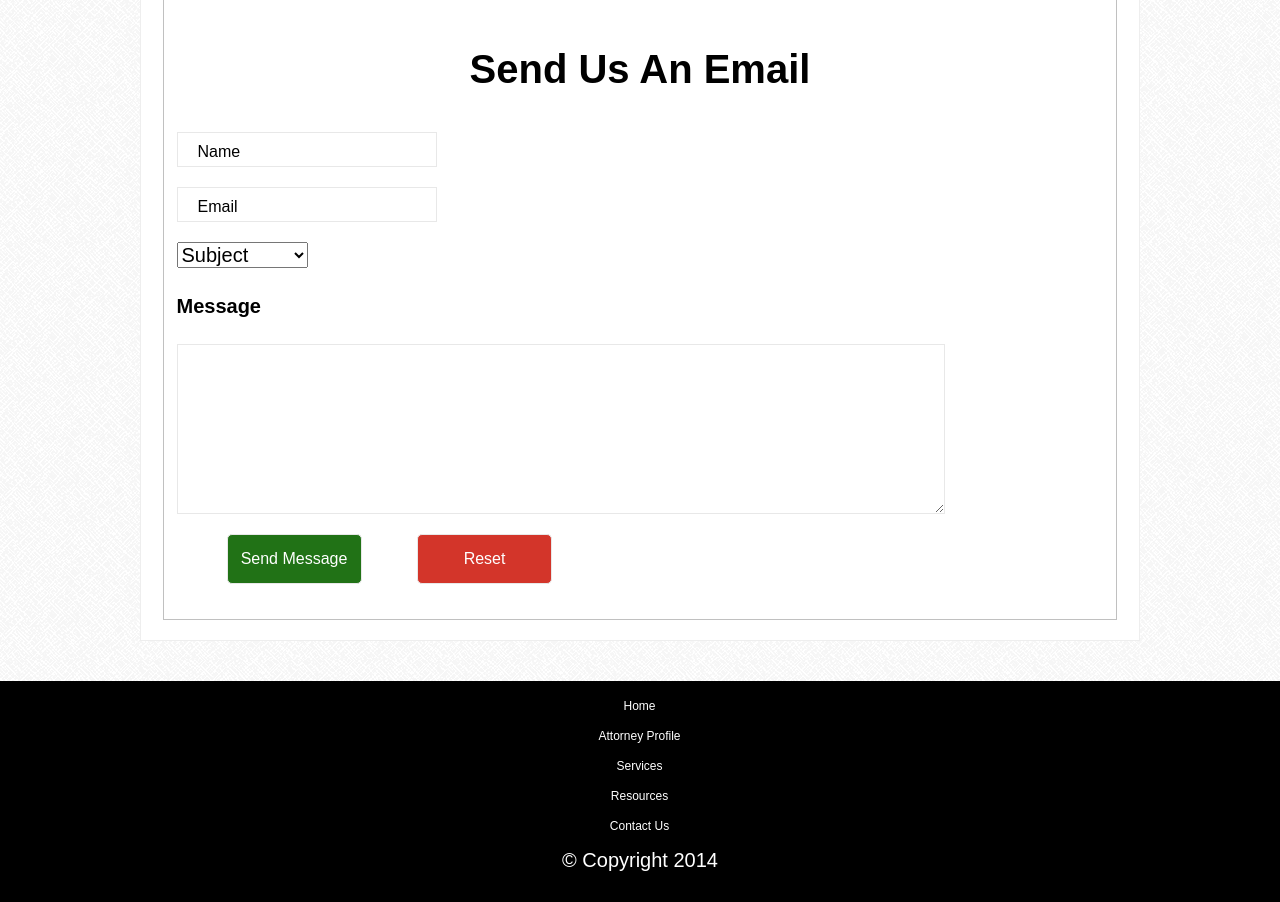
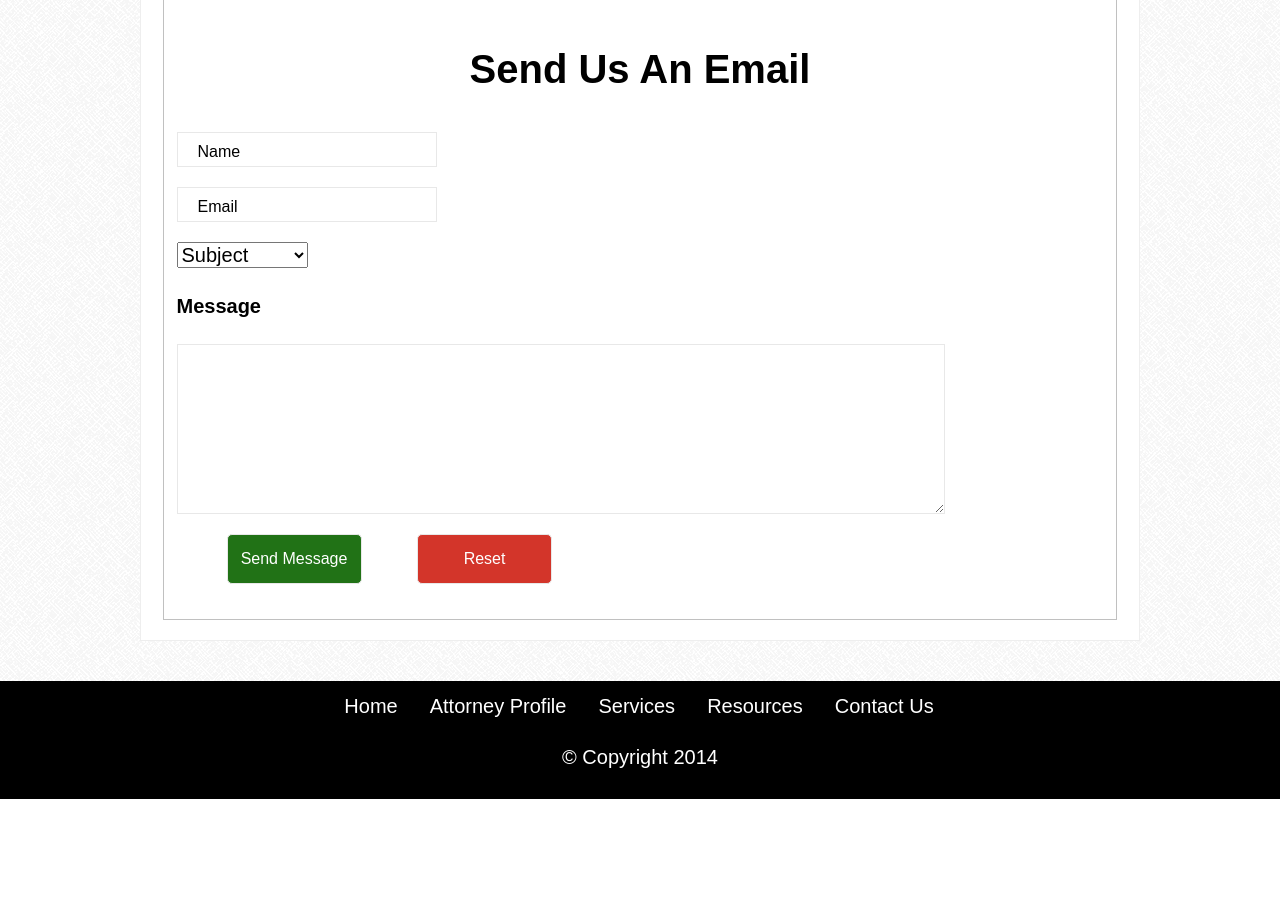
Before and after one commit to mv2sa/bolhufasLaw, a PHP site: page /contactUs.html in a window 1280 px wide. Shown: the part 730-1632 px from the top of the page. After the commit the page ends 1529 px from the top, so only its background shows below. Run offline with PHP 8.4, Linux system fonts and the light colour scheme; some libraries are stand-ins or nearby versions; some web fonts are replaced.

Commit message:
Fixes and more fixes

```diff
--- a/attorneyProfile.html
+++ b/attorneyProfile.html
@@ -103,7 +103,6 @@
 
             <p class="f-copy">
                 <div class="f-footernav">
-                  <span class="left"></span>
                   <ul>
                     <li><a href="index.html">Home</a></li>
                     <li><a href="attorneyProfile.html">Attorney Profile</a></li>
@@ -111,9 +110,7 @@
                     <li><a href="resources.html" class="active">Resources</a></li>
                     <li><a href="contactUs.html" class="active">Contact Us</a></li>
                   </ul>
-                  <span class="right"></span>
                 </div>
-                <br>
                 <span>&copy;</span> Copyright 2014
             </p>
         </footer>
--- a/contactUs.html
+++ b/contactUs.html
@@ -124,7 +124,6 @@
 
             <p class="f-copy">
                 <div class="f-footernav">
-                  <span class="left"></span>
                   <ul>
                     <li><a href="index.html">Home</a></li>
                     <li><a href="attorneyProfile.html">Attorney Profile</a></li>
@@ -132,9 +131,7 @@
                     <li><a href="resources.html" class="active">Resources</a></li>
                     <li><a href="contactUs.html" class="active">Contact Us</a></li>
                   </ul>
-                  <span class="right"></span>
                 </div>
-                <br>
                 <span>&copy;</span> Copyright 2014
             </p>
         </footer>
--- a/css/main.css
+++ b/css/main.css
@@ -487,33 +473,17 @@ main {
     border-radius: 5px;
     margin-left: 50px;
     padding: 0;
-    background: #217216;
-    display: block;
-    text-align: center;
 }
-#reset {
-    color: #fff;
-    width: 135px;
-    height: 50px;
-    border: 1px solid #e8e8e8;
-    border-radius: 5px;
-    margin-left: 50px;
-    padding: 0;
-    background: #D3352A;
-    display: block;
-    text-align: center;
-}
+
 /*Footer Navigation*/
 .f-footernav {
     position:relative;
-    height:135px;
     width:100%;
 }
 .f-footernav ul {
     position:relative;
-    margin:0 5px 0 5px;
+    margin: 0 auto 1em;
     padding:0;
-    height:30px;
 }
 .f-footernav ul li {
     padding:0;
@@ -523,41 +493,11 @@ main {
     display:block;
 }
 .f-footernav ul li a {
-     font:12px Arial, Helvetica, sans-serif;
-     color:rgb(255,255,255);
+     color: #fff;
      text-decoration:none;
      line-height:30px;
      display:block;
      padding:0 17px 0 15px;
-}
-.f-footernav ul li a:hover {
-    text-decoration:underline;
-    color:rgb(255,255,255);
-}
-.f-footernav ul li a.active {
-    background:none;
-    color:rgb(250,247,247);
-}
-.f-footernav ul li a.active:hover {
-    text-decoration:none;
-}
-.f-footernav .left {
-    position:absolute;
-    top:0px;
-    left:0px;
-    width:10px;
-    height:30px;
-    display:block;
-    z-index:1;
-}
-.f-footernav .right {
-    position:absolute;
-    top:0px;
-    right:0px;
-    width:10px;
-    height:30px;
-    display:block;
-    z-index:1;
 }
 
 /* ==========================================================================
@@ -792,19 +732,7 @@ main {
     .form h3 {
         text-align: center;
     }
-/*Footer Navigation*/
-    .f-footernav ul {
-        position:relative;
-        margin:0 5px 0 550px;
-        padding:0;
-        height:30px;
-    }
-    .f-footernav {
-    position:relative;
-    height:135px;
-    width:100%;
-    margin-left: -272px;
-    }
+
     /* footer */
     #f-footer {
         position: relative;
@@ -817,6 +745,23 @@ main {
         text-align: center;
     }
 
+    .f-footernav ul:after,
+    .f-footernav ul:before {
+        content: " ";
+        display: block;
+        clear: both;
+        visibility: hidden;
+        line-height: 0;
+        height: 0;
+    }
+
+    .f-footernav ul {
+        display: inline-block;
+    }
+
+    .f-footernav ul li {
+        float: left;
+    }
 
 }
 
--- a/index.html
+++ b/index.html
@@ -140,7 +140,6 @@
 
             <p class="f-copy">
                 <div class="f-footernav">
-                  <span class="left"></span>
                   <ul>
                     <li><a href="index.html">Home</a></li>
                     <li><a href="attorneyProfile.html">Attorney Profile</a></li>
@@ -148,9 +147,7 @@
                     <li><a href="resources.html" class="active">Resources</a></li>
                     <li><a href="contactUs.html" class="active">Contact Us</a></li>
                   </ul>
-                  <span class="right"></span>
                 </div>
-                <br>
                 <span>&copy;</span> Copyright 2014
             </p>
         </footer>
--- a/resources.html
+++ b/resources.html
@@ -109,10 +109,7 @@
         </main>
 
         <footer id="f-footer">
-
-            <p class="f-copy">
             <div class="f-footernav">
-                  <span class="left"></span>
               <ul>
                 <li><a href="index.html">Home</a></li>
                 <li><a href="attorneyProfile.html">Attorney Profile</a></li>
@@ -120,11 +117,8 @@
                 <li><a href="resources.html" class="active">Resources</a></li>
                 <li><a href="contactUs.html" class="active">Contact Us</a></li>
               </ul>
-                  <span class="right"></span>
             </div>
-                <br>
             <span>&copy;</span> Copyright 2014
-            </p>
         </footer>
 
         <!--<script>
--- a/services.html
+++ b/services.html
@@ -140,7 +140,6 @@
 
             <p class="f-copy">
                 <div class="f-footernav">
-                  <span class="left"></span>
                   <ul>
                     <li><a href="index.html">Home</a></li>
                     <li><a href="attorneyProfile.html">Attorney Profile</a></li>
@@ -148,9 +147,7 @@
                     <li><a href="resources.html" class="active">Resources</a></li>
                     <li><a href="contactUs.html" class="active">Contact Us</a></li>
                   </ul>
-                  <span class="right"></span>
                 </div>
-                <br>
                 <span>&copy;</span> Copyright 2014
             </p>
         </footer>
```
Also changed, not shown: other parts of css/main.css (+12 -26 lines). Lines whose indentation alone changed are shown as unchanged.
